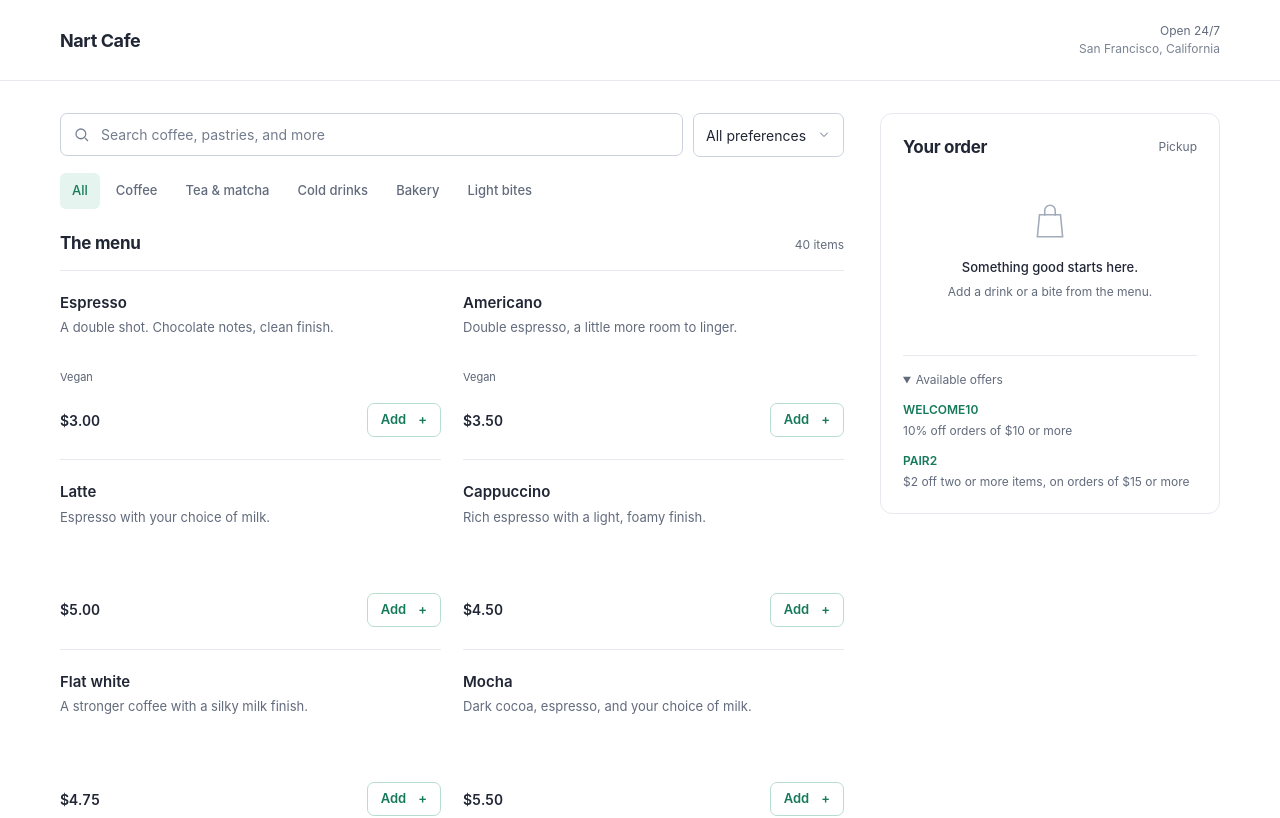
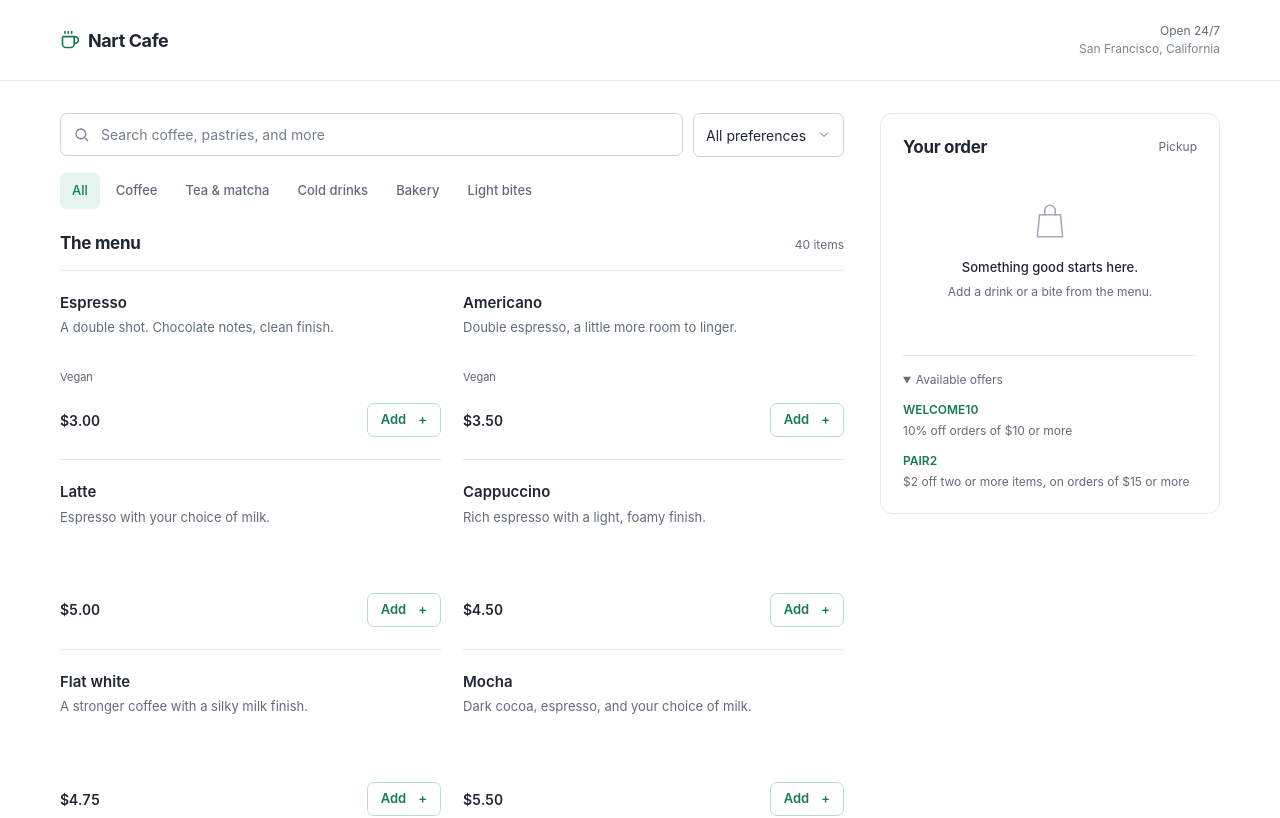
Before and after one commit to nartmadi/nart-cafe, a plain HTML site: page index.html in a window 1280 px wide. Shown: the top 818 px of the page. Drawn offline with Linux system fonts and the light colour scheme.

Commit message:
Add cafe favicon and header icon

```diff
--- a/index.html
+++ b/index.html
@@ -6,7 +6,8 @@
   <meta name="theme-color" content="#ffffff">
   <meta name="robots" content="noindex, nofollow, noarchive, nosnippet, noimageindex">
   <meta name="description" content="Coffee, pastries, and light bites. Order ahead at Nart Cafe and choose a pickup time.">
-  <title>Nart Cafe — Order for pickup</title>
+  <title>Nart Cafe</title>
+  <link rel="icon" href="favicon.svg" type="image/svg+xml">
   <link rel="stylesheet" href="styles.css">
   <!-- Insert the supplied synchronous Senro snippet here, before app.js. -->
 </head>
@@ -14,7 +15,7 @@
   <a class="skip-link" href="#menu-heading">Skip to menu</a>
   <header class="site-header">
     <div class="shell header-content">
-      <a class="brand" href="./">Nart Cafe</a>
+      <a class="brand" href="./"><svg aria-hidden="true" width="20" height="20" viewBox="0 0 24 24" fill="none" stroke="currentColor" stroke-width="2" stroke-linecap="round" stroke-linejoin="round"><path d="M10 2v2"/><path d="M14 2v2"/><path d="M16 8a1 1 0 0 1 1 1v8a4 4 0 0 1-4 4H7a4 4 0 0 1-4-4V9a1 1 0 0 1 1-1h14a4 4 0 1 1 0 8h-1"/><path d="M6 2v2"/></svg><span>Nart Cafe</span></a>
       <div class="header-right"><span class="hours">Open 24/7 <span>San Francisco, California</span></span></div>
     </div>
   </header>
--- a/styles.css
+++ b/styles.css
@@ -33,7 +33,8 @@ input:focus, select:focus { border-color: var(--accent); }
 .shell { width: min(1160px, calc(100% - 64px)); margin-inline: auto; }
 .site-header { border-bottom: 1px solid var(--line); }
 .header-content { display: flex; align-items: center; justify-content: space-between; gap: 24px; height: 80px; }
-.brand { display: inline-flex; align-items: center; text-decoration: none; font-size: 18px; font-weight: 650; letter-spacing: -.4px; white-space: nowrap; }
+.brand { display: inline-flex; align-items: center; gap: 8px; text-decoration: none; font-size: 18px; font-weight: 650; letter-spacing: -.4px; white-space: nowrap; }
+.brand svg { color: var(--accent); }
 .header-right { display: flex; align-items: center; gap: 28px; }
 .hours { color: var(--muted); font-size: 12px; text-align: right; }
 .hours > span { display: block; color: #7a8392; }
```
Also changed, not shown: favicon.svg (added).
